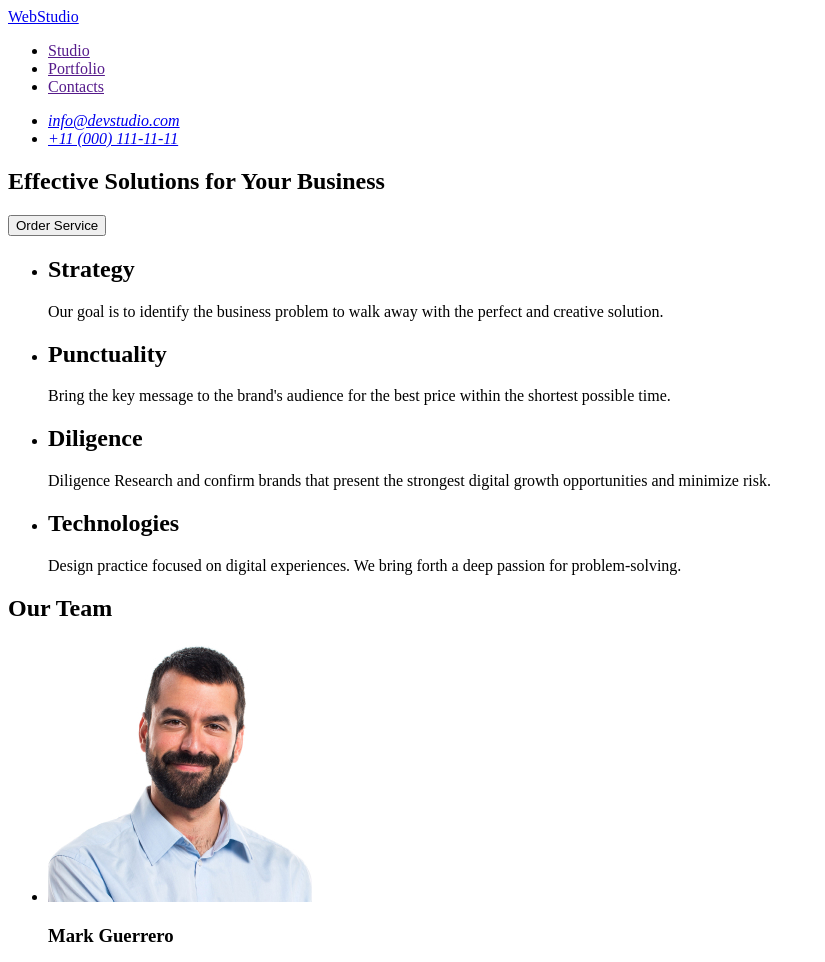
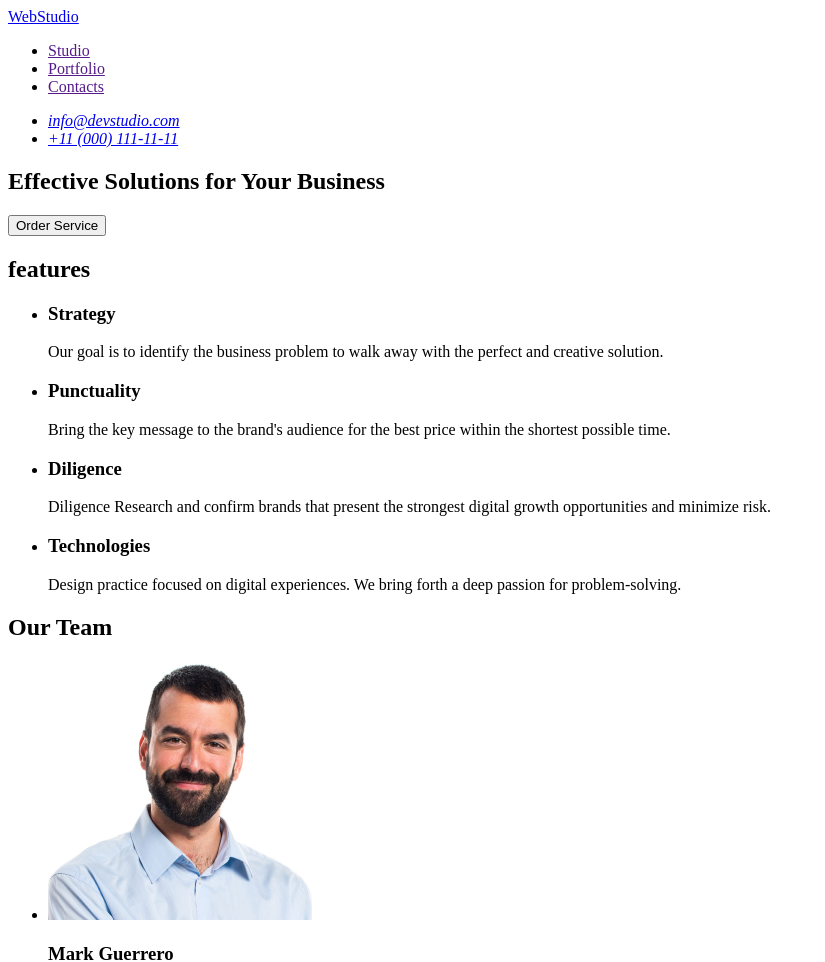
Before and after one commit to myroslava-rep/goit-markup-hw-01, a plain HTML site: page index.html in a window 1280 px wide. Shown: the top 962 px of the page, without its empty margins (0-825 px from the left). Drawn offline with Linux system fonts and the light colour scheme.

Commit message:
2upd index.html

```diff
--- a/index.html
+++ b/index.html
@@ -8,8 +8,8 @@
 
   <body>
     <header>
-      <a href="./index.htm">WebStudio</a>
       <nav>
+        <a href="./index.htm">WebStudio</a>
         <ul>
           <li>
             <a href="">Studio</a>
@@ -39,30 +39,31 @@
         <button type="button">Order Service</button>
       </section>
       <section>
+        <h2>features</h2>
         <ul>
           <li>
-            <h2>Strategy</h2>
+            <h3>Strategy</h3>
             <p>
               Our goal is to identify the business problem to walk away with the
               perfect and creative solution.
             </p>
           </li>
           <li>
-            <h2>Punctuality</h2>
+            <h3>Punctuality</h3>
             <p>
               Bring the key message to the brand's audience for the best price
               within the shortest possible time.
             </p>
           </li>
           <li>
-            <h2>Diligence</h2>
+            <h3>Diligence</h3>
             <p>
               Diligence Research and confirm brands that present the strongest
               digital growth opportunities and minimize risk.
             </p>
           </li>
           <li>
-            <h2>Technologies</h2>
+            <h3>Technologies</h3>
             <p>
               Design practice focused on digital experiences. We bring forth a
               deep passion for problem-solving.
```
